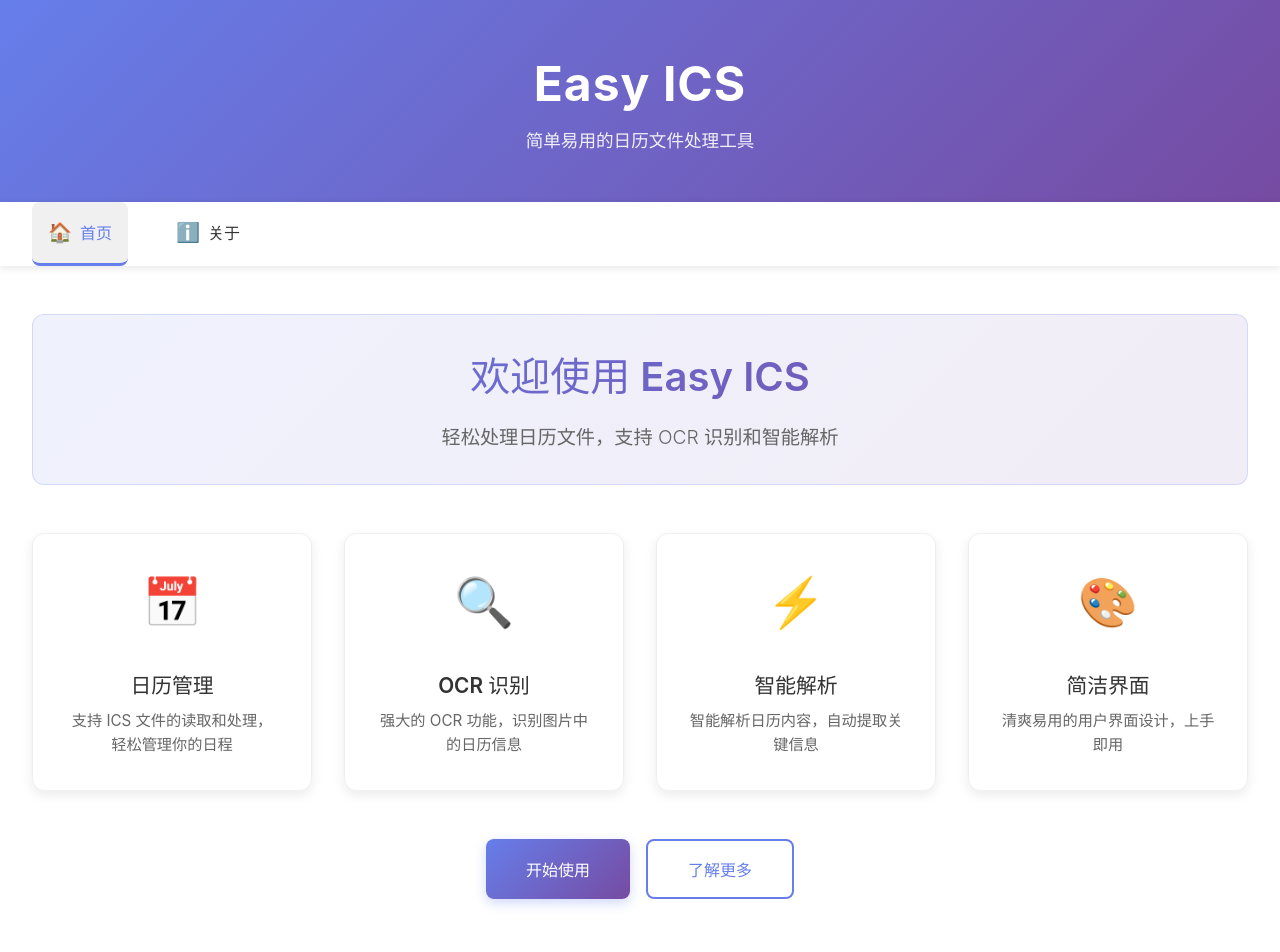
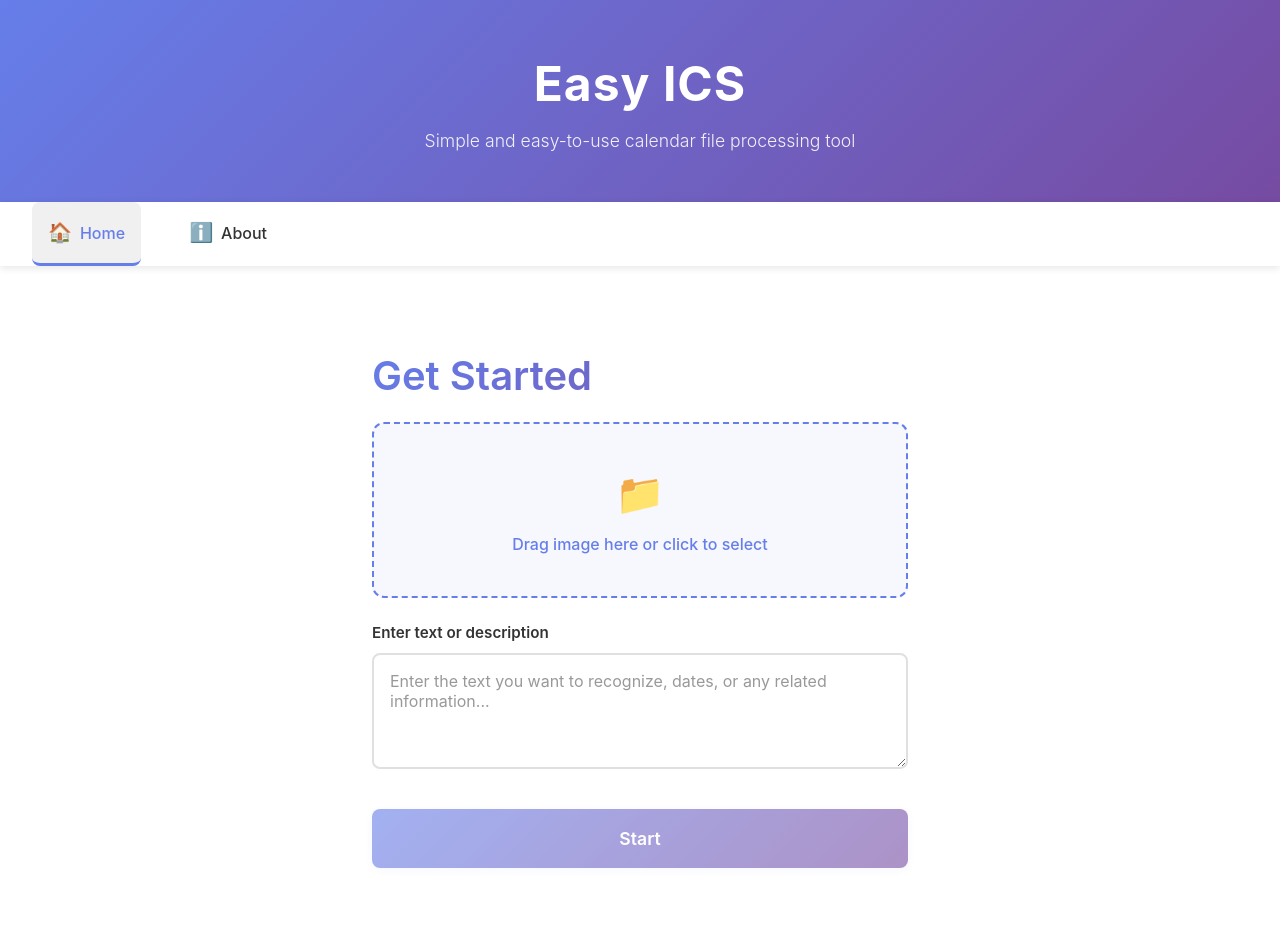
Before and after one commit to Q1ngX1/easy-ics, a React app in the folder frontend/: page / in a window 1280 px wide. Shown: the top 952 px of the page. Built offline with nearby package versions, Linux system fonts and the light colour scheme; the HTML template or start-up script is replaced by a standard one.

Commit message:
frontend-initial

```diff
--- a/frontend/src/App.jsx
+++ b/frontend/src/App.jsx
@@ -3,6 +3,7 @@ import { Routes, Route, Link, useLocation } from 'react-router-dom'
 import './App.css'
 import About from './pages/About'
 import Home from './pages/Home'
+import NotFound from './pages/NotFound'
 
 function App() {
   const location = useLocation()
@@ -12,7 +13,7 @@ function App() {
       <header className="app-header">
         <div className="header-content">
           <h1 className="app-title">Easy ICS</h1>
-          <p className="app-subtitle">简单易用的日历文件处理工具</p>
+          <p className="app-subtitle">Simple and easy-to-use calendar file processing tool</p>
         </div>
       </header>
 
@@ -20,11 +21,11 @@ function App() {
         <div className="nav-content">
           <Link to='/' className={`nav-link ${location.pathname === '/' ? 'active' : ''}`}>
             <span className="nav-icon">🏠</span>
-            首页
+            Home
           </Link>
           <Link to='/about' className={`nav-link ${location.pathname === '/about' ? 'active' : ''}`}>
             <span className="nav-icon">ℹ️</span>
-            关于
+            About
           </Link>
         </div>
       </nav>
@@ -33,6 +34,7 @@ function App() {
         <Routes>
           <Route path='/' element={<Home />} />
           <Route path='/about' element={<About />} />
+          <Route path='*' element={<NotFound />} />
         </Routes>
       </main>
 
--- a/frontend/src/pages/About.jsx
+++ b/frontend/src/pages/About.jsx
@@ -1,30 +1,39 @@
+import { useState } from 'react'
 import '../styles/pages.css'
 
 export default function About(){
+    const [copiedEmail, setCopiedEmail] = useState(null)
+
+    const handleCopyEmail = (email) => {
+        navigator.clipboard.writeText(email)
+        setCopiedEmail(email)
+        setTimeout(() => setCopiedEmail(null), 2000)
+    }
+
     return (
         <div className="page-content">
-            <h1>关于 Easy ICS</h1>
+            <h1>About Easy ICS</h1>
 
             <div className="about-section">
-                <h2>项目简介</h2>
+                <h2>Project Overview</h2>
                 <p>
-                    Easy ICS 是一个强大而简洁的日历文件处理工具。它提供了一套完整的解决方案，
-                    帮助用户轻松处理 ICS 日历文件，支持 OCR 识别和智能内容解析。
+                    Easy ICS is a powerful yet simple calendar file processing tool. It provides a complete solution
+                    to help users easily handle ICS calendar files, supporting OCR recognition and intelligent content parsing.
                 </p>
             </div>
 
             <div className="about-section">
-                <h2>核心功能</h2>
+                <h2>Core Features</h2>
                 <ul className="feature-list">
-                    <li>📄 <strong>ICS 文件处理</strong> - 支持读取和处理标准 ICS 格式文件</li>
-                    <li>🖼️ <strong>OCR 图片识别</strong> - 使用先进的 OCR 技术识别图片中的日历信息</li>
-                    <li>🤖 <strong>智能解析</strong> - 自动解析和提取关键日期和事件信息</li>
-                    <li>🔄 <strong>数据转换</strong> - 支持多种日历格式之间的转换</li>
+                    <li>📄 <strong>ICS File Processing</strong> - Support for reading and processing standard ICS format files</li>
+                    <li>🖼️ <strong>OCR Image Recognition</strong> - Advanced OCR technology to recognize calendar information from images</li>
+                    <li>🤖 <strong>Intelligent Parsing</strong> - Automatically parse and extract key dates and event information</li>
+                    <li>🔄 <strong>Data Conversion</strong> - Support for conversion between multiple calendar formats</li>
                 </ul>
             </div>
 
             <div className="about-section">
-                <h2>技术栈</h2>
+                <h2>Tech Stack</h2>
                 <div className="tech-stack">
                     <span className="tech-badge">React</span>
                     <span className="tech-badge">Python</span>
@@ -34,12 +43,17 @@ export default function About(){
             </div>
 
             <div className="about-section">
-                <h2>联系我们</h2>
+                <h2>Contact Us</h2>
                 <p>
-                    如有任何问题或建议，欢迎通过以下方式联系我们：
+                    If you have any questions or suggestions, feel free to reach out to us through the following methods:
                 </p>
                 <div className="contact-info">
-                    <p>📧 Email: info@easyics.com</p>
+                    <p style={{ cursor: 'pointer' }} onClick={() => handleCopyEmail('zgeng5@illinois.edu')} className="copy-email">
+                        📧 Email: zgeng5@illinois.edu {copiedEmail === 'zgeng5@illinois.edu' && <span className="copy-hint"> ✓ Copied</span>}
+                    </p>
+                    <p style={{ cursor: 'pointer' }} onClick={() => handleCopyEmail('zanshuhan2029@ucla.edu')} className="copy-email">
+                        📧 Email: zanshuhan2029@ucla.edu {copiedEmail === 'zanshuhan2029@ucla.edu' && <span className="copy-hint"> ✓ Copied</span>}
+                    </p>
                     <p>🐙 GitHub: <a href="#" className="link">github.com/easyics</a></p>
                 </div>
             </div>
--- a/frontend/src/pages/Home.jsx
+++ b/frontend/src/pages/Home.jsx
@@ -1,43 +1,105 @@
+import { useState } from 'react'
 import '../styles/pages.css'
 
-export default function Home(){
+export default function Home() {
+    const [image, setImage] = useState(null)
+    const [text, setText] = useState('')
+    const [dragActive, setDragActive] = useState(false)
+
+    const handleImageChange = (e) => {
+        const file = e.target.files?.[0]
+        if (file && file.type.startsWith('image/')) {
+            setImage(file)
+        }
+    }
+
+    const handleDrag = (e) => {
+        e.preventDefault()
+        e.stopPropagation()
+        if (e.type === 'dragenter' || e.type === 'dragover') {
+            setDragActive(true)
+        } else if (e.type === 'dragleave') {
+            setDragActive(false)
+        }
+    }
+
+    const handleDrop = (e) => {
+        e.preventDefault()
+        e.stopPropagation()
+        setDragActive(false)
+
+        const files = e.dataTransfer.files
+        if (files && files.length > 0) {
+            const file = files[0]
+            if (file.type.startsWith('image/')) {
+                setImage(file)
+            }
+        }
+    }
+
+    const handleStart = (e) => {
+        e.preventDefault()
+        // Placeholder: will be replaced with backend API call
+        console.log('start', { image, text })
+        alert('Processing started (in development)')
+    }
+
+    const hasImage = !!image
+    const hasText = text.trim().length > 0
+
     return (
-        <div className="page-content">
-            <div className="hero-section">
-                <h1>欢迎使用 Easy ICS</h1>
-                <p className="hero-subtitle">轻松处理日历文件，支持 OCR 识别和智能解析</p>
-            </div>
+        <div className="page-content home-form">
+            <h1>Get Started</h1>
 
-            <div className="features-grid">
-                <div className="feature-card">
-                    <div className="feature-icon">📅</div>
-                    <h3>日历管理</h3>
-                    <p>支持 ICS 文件的读取和处理，轻松管理你的日程</p>
+            <form onSubmit={handleStart} className="simple-form">
+                {/* Image drag and drop area */}
+                <div
+                    className={`form-row drag-drop-area ${dragActive ? 'active' : ''} ${hasText ? 'disabled' : ''}`}
+                    onDragEnter={handleDrag}
+                    onDragLeave={handleDrag}
+                    onDragOver={handleDrag}
+                    onDrop={handleDrop}
+                >
+                    <input
+                        type="file"
+                        id="image-input"
+                        accept="image/*"
+                        onChange={handleImageChange}
+                        className="file-input"
+                        disabled={hasText}
+                    />
+                    <label htmlFor="image-input" className="drag-drop-label">
+                        {image ? (
+                            <>
+                                <span className="file-name">✓ {image.name}</span>
+                            </>
+                        ) : (
+                            <>
+                                <span className="drag-drop-icon">📁</span>
+                                <span className="drag-drop-text">{hasText ? 'Text input already selected' : 'Drag image here or click to select'}</span>
+                            </>
+                        )}
+                    </label>
                 </div>
 
-                <div className="feature-card">
-                    <div className="feature-icon">🔍</div>
-                    <h3>OCR 识别</h3>
-                    <p>强大的 OCR 功能，识别图片中的日历信息</p>
+                {/* Text input field */}
+                <label className="form-row text-input-label">
+                    <span className="label-text">Enter text or description</span>
+                    <textarea
+                        value={text}
+                        onChange={(e) => setText(e.target.value)}
+                        placeholder="Enter the text you want to recognize, dates, or any related information..."
+                        className={`text-input ${hasImage ? 'disabled' : ''}`}
+                        rows="4"
+                        disabled={hasImage}
+                    />
+                </label>
+
+                {/* Start button */}
+                <div className="form-row button-row">
+                    <button type="submit" className="cta-button" disabled={!hasImage && !hasText}>Start</button>
                 </div>
-
-                <div className="feature-card">
-                    <div className="feature-icon">⚡</div>
-                    <h3>智能解析</h3>
-                    <p>智能解析日历内容，自动提取关键信息</p>
-                </div>
-
-                <div className="feature-card">
-                    <div className="feature-icon">🎨</div>
-                    <h3>简洁界面</h3>
-                    <p>清爽易用的用户界面设计，上手即用</p>
-                </div>
-            </div>
-
-            <div className="cta-section">
-                <button className="cta-button">开始使用</button>
-                <button className="cta-button secondary">了解更多</button>
-            </div>
+            </form>
         </div>
     )
 }
--- /dev/null
+++ b/frontend/src/pages/NotFound.jsx
@@ -0,0 +1,29 @@
+import { Link } from 'react-router-dom'
+import '../styles/pages.css'
+
+export default function NotFound() {
+    return (
+        <div className="page-content not-found">
+            <div className="not-found-container">
+                <h1 className="not-found-code">404</h1>
+                <h2 className="not-found-title">Page Not Found</h2>
+                <p className="not-found-description">
+                    Sorry, the page you are looking for doesn't exist or has been moved.
+                </p>
+                <div className="not-found-actions">
+                    <Link to="/" className="not-found-button">
+                        ← Back to Home
+                    </Link>
+                    <a
+                        href="https://www.youtube.com/watch?v=dQw4w9WgXcQ"
+                        target="_blank"
+                        rel="noopener noreferrer"
+                        className="not-found-button secondary"
+                    >
+                        Help?
+                    </a>
+                </div>
+            </div>
+        </div>
+    )
+}
--- a/frontend/src/styles/pages.css
+++ b/frontend/src/styles/pages.css
@@ -210,6 +210,113 @@
   text-decoration: underline;
 }
 
+/* 复制邮箱按钮样式 */
+.copy-email {
+  cursor: pointer;
+  padding: 0.5rem;
+  border-radius: 6px;
+  transition: all 0.3s ease;
+  user-select: none;
+}
+
+.copy-email:hover {
+  background: rgba(102, 126, 234, 0.1);
+  color: #667eea;
+}
+
+.copy-hint {
+  color: #4caf50;
+  font-weight: 600;
+  margin-left: 0.5rem;
+  animation: fadeInOut 2s ease-in-out;
+}
+
+@keyframes fadeInOut {
+  0% { opacity: 0; }
+  10% { opacity: 1; }
+  90% { opacity: 1; }
+  100% { opacity: 0; }
+}
+
+/* ========== 404 Not Found 页面样式 ========== */
+.not-found {
+  display: flex;
+  align-items: center;
+  justify-content: center;
+  min-height: 70vh;
+  padding: 2rem;
+}
+
+.not-found-container {
+  text-align: center;
+  max-width: 500px;
+}
+
+.not-found-code {
+  font-size: 5rem;
+  font-weight: 900;
+  background: linear-gradient(135deg, #667eea 0%, #764ba2 100%);
+  -webkit-background-clip: text;
+  -webkit-text-fill-color: transparent;
+  background-clip: text;
+  margin: 0;
+  line-height: 1;
+  animation: fadeIn 0.6s ease-in-out;
+}
+
+.not-found-title {
+  font-size: 2rem;
+  color: #333;
+  margin: 1rem 0 1.5rem 0;
+  border: none;
+  padding: 0;
+}
+
+.not-found-description {
+  font-size: 1.1rem;
+  color: #666;
+  margin-bottom: 2rem;
+  line-height: 1.6;
+}
+
+.not-found-actions {
+  display: flex;
+  gap: 1rem;
+  justify-content: center;
+  flex-wrap: wrap;
+}
+
+.not-found-button {
+  display: inline-block;
+  padding: 1rem 2rem;
+  font-size: 1rem;
+  font-weight: 600;
+  background: linear-gradient(135deg, #667eea 0%, #764ba2 100%);
+  color: white;
+  text-decoration: none;
+  border-radius: 8px;
+  transition: all 0.3s ease;
+  box-shadow: 0 4px 12px rgba(102, 126, 234, 0.3);
+}
+
+.not-found-button:hover {
+  transform: translateY(-2px);
+  box-shadow: 0 8px 20px rgba(102, 126, 234, 0.4);
+}
+
+.not-found-button.secondary {
+  background: white;
+  color: #667eea;
+  border: 2px solid #667eea;
+  box-shadow: none;
+}
+
+.not-found-button.secondary:hover {
+  background: #f0f0f0;
+  border-color: #764ba2;
+  color: #764ba2;
+}
+
 /* 响应式设计 */
 @media (max-width: 768px) {
   .page-content h1 {
@@ -237,3 +344,149 @@
     justify-content: center;
   }
 }
+
+/* ========== 首页表单样式 ========== */
+.home-form {
+  max-width: 600px;
+  margin: 0 auto;
+  padding: 2rem;
+}
+
+.simple-form {
+  display: flex;
+  flex-direction: column;
+  gap: 1.5rem;
+}
+
+.form-row {
+  display: flex;
+  flex-direction: column;
+  gap: 0.5rem;
+}
+
+/* 拖放区域样式 */
+.drag-drop-area {
+  position: relative;
+  border: 2px dashed #667eea;
+  border-radius: 12px;
+  padding: 2.5rem;
+  text-align: center;
+  background: rgba(102, 126, 234, 0.05);
+  transition: all 0.3s ease;
+  cursor: pointer;
+}
+
+.drag-drop-area:hover {
+  border-color: #764ba2;
+  background: rgba(118, 75, 162, 0.08);
+}
+
+.drag-drop-area.active {
+  border-color: #764ba2;
+  background: rgba(118, 75, 162, 0.12);
+  transform: scale(1.02);
+}
+
+.drag-drop-area.disabled {
+  border-color: #ccc;
+  background: rgba(200, 200, 200, 0.05);
+  opacity: 0.6;
+  cursor: not-allowed;
+}
+
+.drag-drop-area.disabled:hover {
+  border-color: #ccc;
+  background: rgba(200, 200, 200, 0.05);
+}
+
+.file-input {
+  display: none;
+}
+
+.drag-drop-label {
+  display: flex;
+  flex-direction: column;
+  align-items: center;
+  cursor: pointer;
+  user-select: none;
+}
+
+.drag-drop-icon {
+  font-size: 2.5rem;
+  margin-bottom: 0.5rem;
+}
+
+.drag-drop-text {
+  font-size: 1rem;
+  color: #667eea;
+  font-weight: 500;
+  line-height: 1.5;
+}
+
+.file-name {
+  font-size: 1rem;
+  color: #764ba2;
+  font-weight: 600;
+}
+
+/* 文字输入标签 */
+.text-input-label {
+  flex-direction: column;
+}
+
+.label-text {
+  font-size: 0.95rem;
+  font-weight: 600;
+  color: #333;
+}
+
+.text-input {
+  padding: 1rem;
+  font-size: 1rem;
+  border: 2px solid #e0e0e0;
+  border-radius: 8px;
+  font-family: inherit;
+  color: #333;
+  resize: vertical;
+  transition: all 0.3s ease;
+}
+
+.text-input:focus {
+  outline: none;
+  border-color: #667eea;
+  box-shadow: 0 0 0 3px rgba(102, 126, 234, 0.1);
+}
+
+.text-input::placeholder {
+  color: #999;
+}
+
+.text-input:disabled {
+  opacity: 0.6;
+  cursor: not-allowed;
+  background: #f5f5f5;
+  color: #999;
+}
+
+/* 按钮行 */
+.button-row {
+  margin-top: 1rem;
+  align-items: stretch;
+}
+
+.button-row .cta-button {
+  width: 100%;
+  padding: 1.2rem;
+  font-size: 1.1rem;
+}
+
+.cta-button:disabled {
+  opacity: 0.6;
+  cursor: not-allowed;
+  box-shadow: 0 2px 8px rgba(102, 126, 234, 0.1);
+}
+
+.cta-button:disabled:hover {
+  transform: none;
+  box-shadow: 0 2px 8px rgba(102, 126, 234, 0.1);
+}
```
